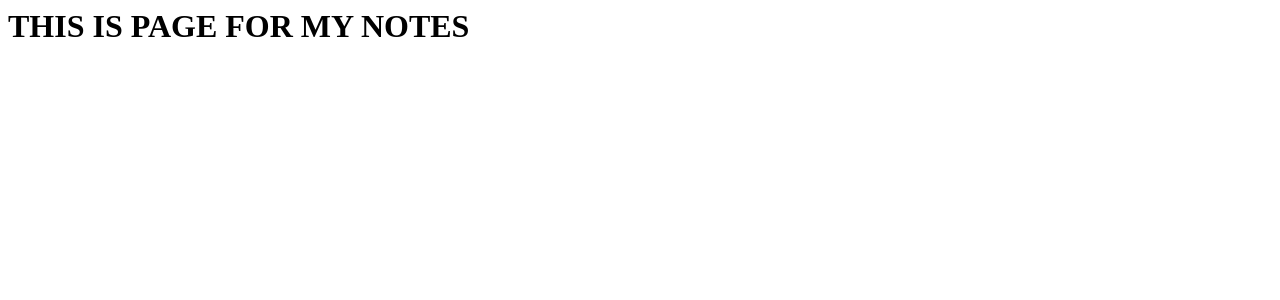
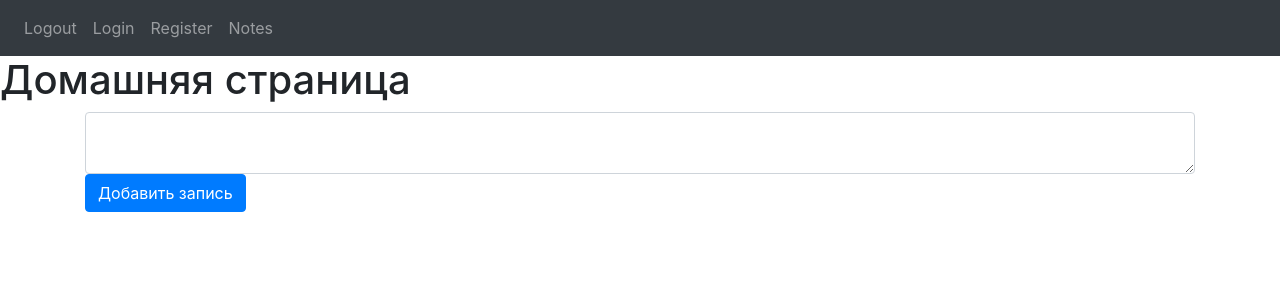
Before and after one commit to angheelinaa/Flask_Test, a Flask app: page /notes in a window 1280 px wide. Shown: the top 300 px of the page. Run offline with Flask 3, Linux system fonts and the light colour scheme; some libraries are stand-ins or nearby versions.

Commit message:
Add notes and database logic

```diff
--- a/website/templates/base.html
+++ b/website/templates/base.html
@@ -26,7 +26,7 @@
                 <a class="nav-item nav-link" id="logout" href="/logout">Logout</a>
                 <a class="nav-item nav-link" id="login" href="/login">Login</a>
                 <a class="nav-item nav-link" id="register" href="/register">Register</a>
-
+                <a class="nav-item nav-link" id="notes" href="/notes">Notes</a>
             </div>
         </div>
     </nav>
--- /dev/null
+++ b/website/templates/notes.html
@@ -0,0 +1,18 @@
+{% extends "base.html" %}
+
+{% block title %} NOTES {% endblock %}
+{% block header %} Домашняя страница {% endblock %}
+{% block container %}
+<ul class="list-group list-group-flush" id="notes">
+    {% for note in notes %}
+    <li class="list-group-item">
+        {{note.text}}
+    </li>
+    {% endfor %}
+</ul>
+
+<form method="POST">
+    <textarea name="note" id="note" class="form-control"> </textarea>
+    <button type="submit" class="btn btn-primary"> Добавить запись </button>
+</form>
+{% endblock %}
--- a/website/views.py
+++ b/website/views.py
@@ -1,4 +1,6 @@
-from flask import Blueprint, render_template
+from flask import Blueprint, render_template, request
+from .model import Note
+from . import db
 
 
 views = Blueprint('views', __name__)
@@ -9,6 +11,17 @@ def home():
     return render_template("home.html")
 
 
-@views.route('/notes')
+@views.route('/notes', methods=['POST', 'GET'])
 def notes():
-    return '<H1> THIS IS PAGE FOR MY NOTES </H1>'
+
+    if request.method == 'POST':
+        note = request.form.get("note")
+        if len(note) > 1:
+            n = Note(text=note)
+            db.session.add(n)
+            db.session.commit()
+            print("CОЗДАНА НОВАЯ ЗАПИСЬ")
+
+    notes = db.session.query(Note).limit(10)
+
+    return render_template("notes.html", notes=notes)
```
Also changed, not shown: website/__init__.py (+18 -0 lines), website/model.py (added, +8 -0 lines).
